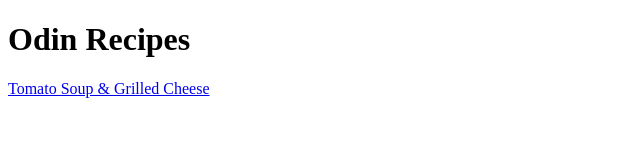
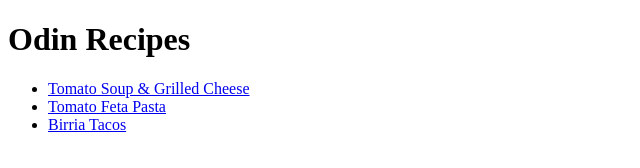
Before and after one commit to josesantiagocampa/odin-recipes, a plain HTML site: page index.html in a window 1280 px wide. Shown: the whole page, without its empty margins (0-640 px from the left). Drawn offline with Linux system fonts and the light colour scheme.

Commit message:
Add link to recipes

```diff
--- a/index.html
+++ b/index.html
@@ -6,6 +6,10 @@
     </head>
     <body>
         <h1>Odin Recipes</h1>
-        <a href="./recipes/tomato-soup-grilled-cheese.html">Tomato Soup & Grilled Cheese</a>
+        <ul>
+            <li><a href="./recipes/tomato-soup-grilled-cheese.html">Tomato Soup & Grilled Cheese</a></li>
+            <li><a href="./recipes/tomato-feta-pasta.html">Tomato Feta Pasta</a></li>
+            <li><a href="./recipes/birria-tacos.html">Birria Tacos</a></li>
+        </ul>
     </body>
 </html>
```
